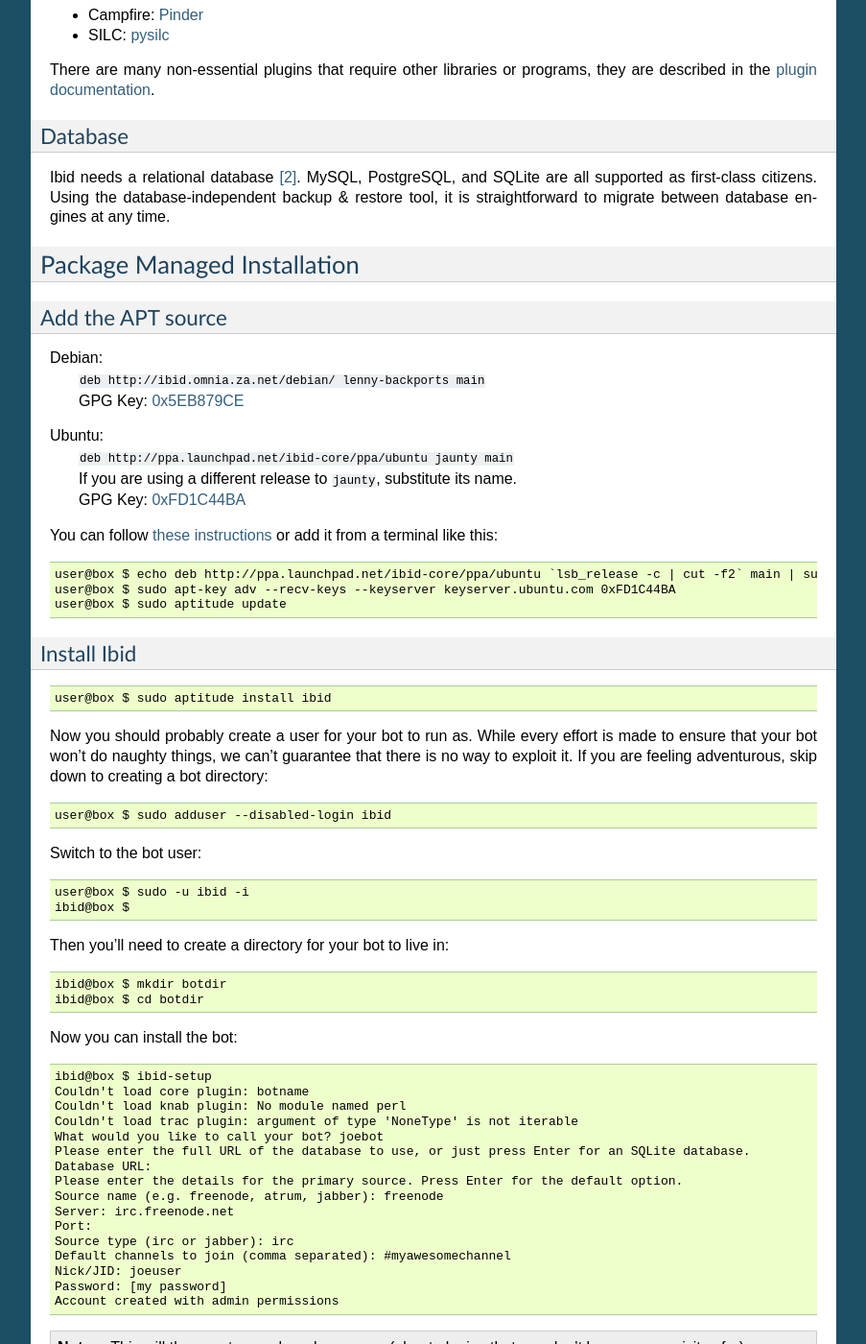
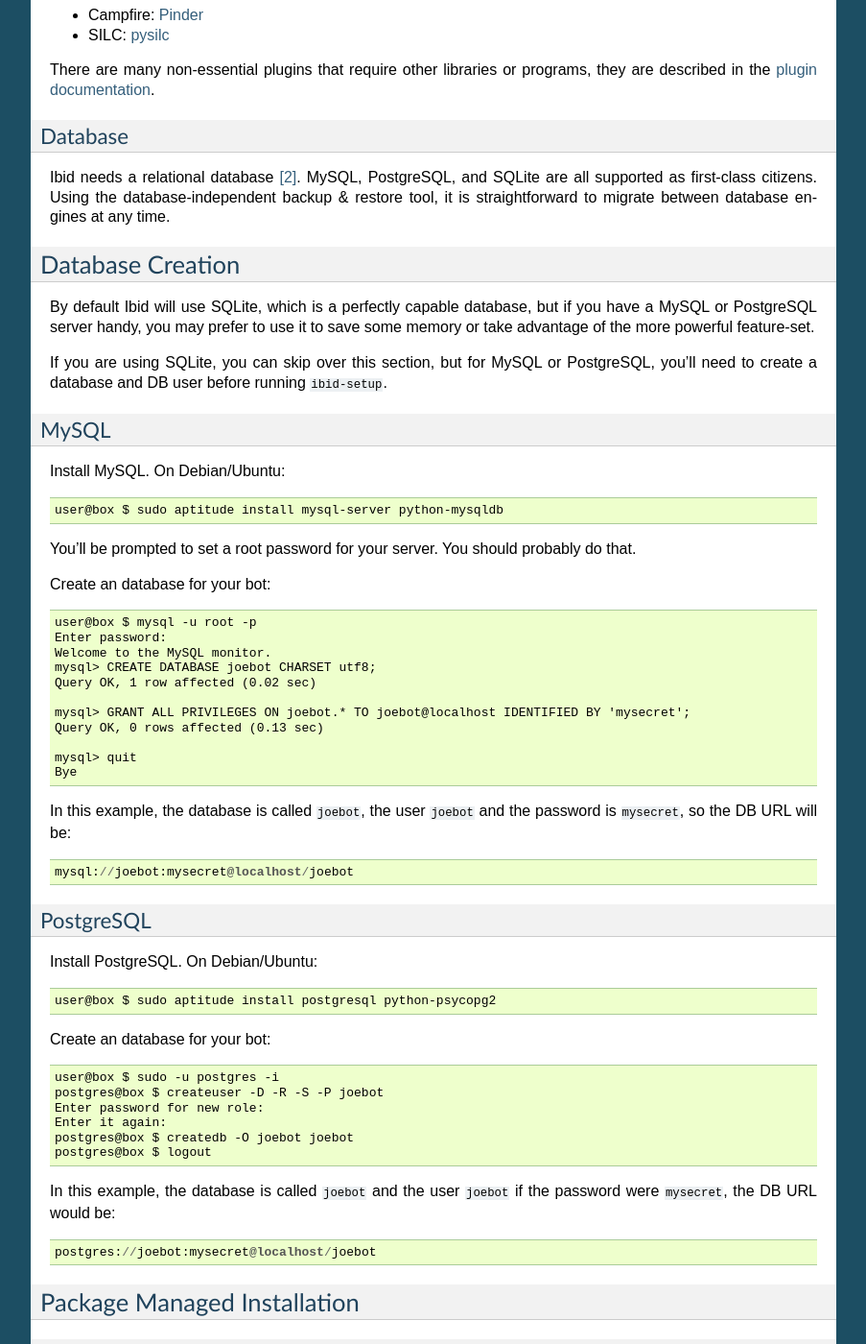
Before and after one commit to ibid/ibid, a Sphinx documentation site: the page built from docs/install.rst, in a window 1280 px wide and 1400 px high, scrolled down 1130 px. Shown: the whole window at 96% size, without its empty margins (198-1101 px from the left). Built offline with Sphinx 7.4.7, drawn with Linux system fonts in a browser that asks for light colours; some of the changed text lies outside the part shown.

Commit message:
Database creation documentation

```diff
--- a/docs/install.rst
+++ b/docs/install.rst
@@ -78,6 +78,70 @@
 Using the database-independent backup & restore tool, it is straightforward to
 migrate between database engines at any time.
 
+.. _db-setup:
+
+Database Creation
+-----------------
+
+By default Ibid will use SQLite, which is a perfectly capable database,
+but if you have a MySQL or PostgreSQL server handy, you may prefer to
+use it to save some memory or take advantage of the more powerful
+feature-set.
+
+If you are using SQLite, you can skip over this section, but for MySQL
+or PostgreSQL, you'll need to create a database and DB user before
+running ``ibid-setup``.
+
+MySQL
+^^^^^
+
+Install MySQL. On Debian/Ubuntu::
+
+   user@box $ sudo aptitude install mysql-server python-mysqldb
+
+You'll be prompted to set a root password for your server. You should
+probably do that.
+
+Create an database for your bot::
+
+   user@box $ mysql -u root -p
+   Enter password:
+   Welcome to the MySQL monitor.
+   mysql> CREATE DATABASE joebot CHARSET utf8;
+   Query OK, 1 row affected (0.02 sec)
+
+   mysql> GRANT ALL PRIVILEGES ON joebot.* TO joebot@localhost IDENTIFIED BY 'mysecret';
+   Query OK, 0 rows affected (0.13 sec)
+
+   mysql> quit
+   Bye
+
+In this example, the database is called ``joebot``, the user ``joebot``
+and the password is ``mysecret``, so the DB URL will be::
+
+   mysql://joebot:mysecret@localhost/joebot
+
+PostgreSQL
+^^^^^^^^^^
+
+Install PostgreSQL. On Debian/Ubuntu::
+
+   user@box $ sudo aptitude install postgresql python-psycopg2
+
+Create an database for your bot::
+
+   user@box $ sudo -u postgres -i
+   postgres@box $ createuser -D -R -S -P joebot
+   Enter password for new role:
+   Enter it again:
+   postgres@box $ createdb -O joebot joebot
+   postgres@box $ logout
+
+In this example, the database is called ``joebot`` and the user
+``joebot`` if the password were ``mysecret``, the DB URL would be::
+
+   postgres://joebot:mysecret@localhost/joebot
+
 .. _package-managed:
 
 Package Managed Installation
@@ -123,6 +187,9 @@
 
    user@box $ sudo -u ibid -i
    ibid@box $
+
+If you are going to be using MySQL or PostgreSQL :ref:`set up your
+database now <db-setup>`.
 
 Then you'll need to create a directory for your bot to live in::
 
@@ -204,6 +271,9 @@
 Either edit the bot's configuration file (``ibid.ini``) or delete it (the
 install process will create one for you).
 
+If you are going to be using MySQL or PostgreSQL :ref:`set up your
+database now <db-setup>`.
+
 Set up your bot::
 
    ibid@box $ scripts/ibid-setup
```
